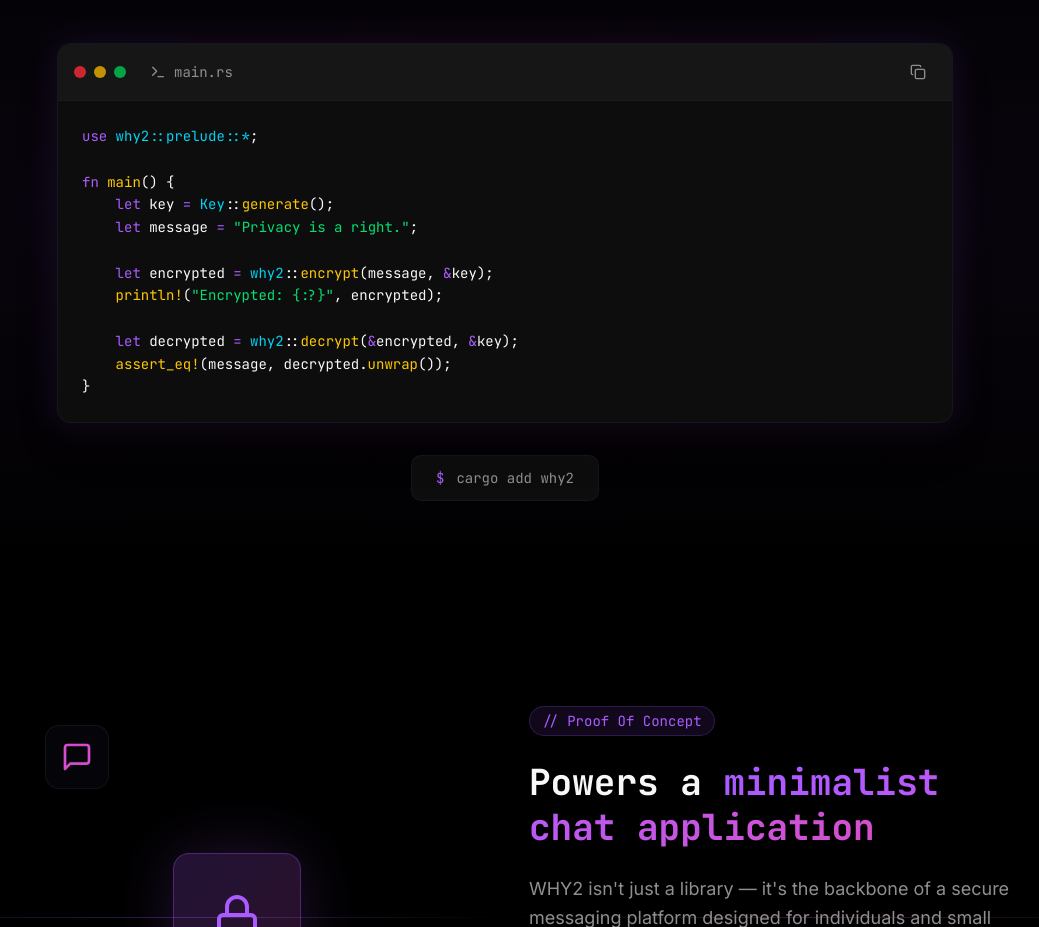
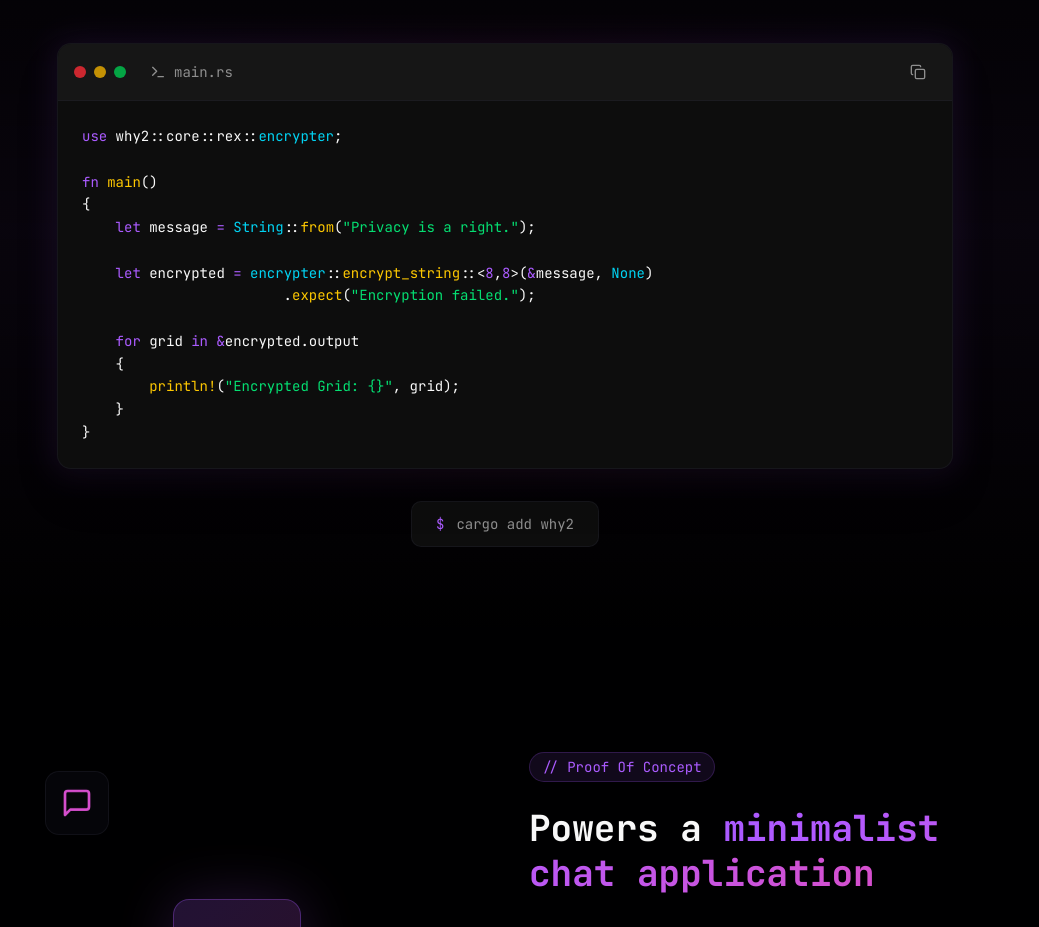
Before and after one commit to ENGO150/WHY2-Website, a Next.js app: page / in a window 1280 px wide. Shown: the part 1780-2707 px from the top of the page, without its empty margins (135-1174 px from the left). Built offline with nearby package versions, Linux system fonts and the light colour scheme.

Commit message:
update code snippet

```diff
--- a/components/code-showcase.tsx
+++ b/components/code-showcase.tsx
@@ -4,17 +4,19 @@ import { useState } from "react"
 import { Copy, Check, Terminal } from "lucide-react"
 import { Button } from "@/components/ui/button"
 
-const codeExample = `use why2::prelude::*;
+const codeExample = `use why2::core::rex::encrypter;
 
-fn main() {
-    let key = Key::generate();
-    let message = "Privacy is a right.";
+fn main()
+{
+    let message = String::from("Privacy is a right.");
 
-    let encrypted = why2::encrypt(message, &key);
-    println!("Encrypted: {:?}", encrypted);
+    let encrypted = encrypter::encrypt_string::<8,8>(&message, None)
+                        .expect("Encryption failed.");
 
-    let decrypted = why2::decrypt(&encrypted, &key);
-    assert_eq!(message, decrypted.unwrap());
+    for grid in &encrypted.output
+    {
+        println!("Encrypted Grid: {}", grid);
+    }
 }`
 
 export function CodeShowcase() {
@@ -75,54 +77,57 @@ export function CodeShowcase() {
             <div className="p-6 overflow-x-auto">
               <pre className="font-mono text-sm leading-relaxed">
                 <code>
-                  <span className="text-primary">use</span> <span className="text-cyan-400">why2::prelude::*</span>;
+                  <span className="text-primary">use</span>{" "}
+                  <span className="text-foreground">why2::core::rex::</span>
+                  <span className="text-cyan-400">encrypter</span>;
                   {"\n\n"}
                   <span className="text-primary">fn</span> <span className="text-yellow-400">main</span>
-                  <span className="text-foreground">{"()"}</span> <span className="text-foreground">{"{"}</span>
-                  {"\n"}
-                  {"    "}
-                  <span className="text-primary">let</span> <span className="text-foreground">key</span>{" "}
-                  <span className="text-primary">=</span> <span className="text-cyan-400">Key</span>
-                  <span className="text-foreground">::</span>
-                  <span className="text-yellow-400">generate</span>
-                  <span className="text-foreground">();</span>
+                  <span className="text-foreground">{"()"}</span> <span className="text-foreground">{"\n{"}</span>
                   {"\n"}
                   {"    "}
                   <span className="text-primary">let</span> <span className="text-foreground">message</span>{" "}
-                  <span className="text-primary">=</span> <span className="text-green-400">"Privacy is a right."</span>
-                  <span className="text-foreground">;</span>
+                  <span className="text-primary">=</span> <span className="text-cyan-400">String</span>
+                  <span className="text-foreground">::</span>
+                  <span className="text-yellow-400">from</span>(
+                  <span className="text-green-400">"Privacy is a right."</span>
+                  <span className="text-foreground">);</span>
                   {"\n\n"}
                   {"    "}
                   <span className="text-primary">let</span> <span className="text-foreground">encrypted</span>{" "}
-                  <span className="text-primary">=</span> <span className="text-cyan-400">why2</span>
+                  <span className="text-primary">=</span> <span className="text-cyan-400">encrypter</span>
                   <span className="text-foreground">::</span>
-                  <span className="text-yellow-400">encrypt</span>
-                  <span className="text-foreground">(message, </span>
+                  <span className="text-yellow-400">encrypt_string</span>
+                  <span className="text-foreground">::{"<"}</span>
+                  <span className="text-primary">8</span>,<span className="text-primary">8</span>
+                  <span className="text-foreground">{">"}(</span>
                   <span className="text-primary">&</span>
-                  <span className="text-foreground">key);</span>
+                  <span className="text-foreground">message, </span>
+                  <span className="text-cyan-400">None</span>
+                  <span className="text-foreground">)</span>
+                  {"\n"}
+                  {"                        "}
+                  <span className="text-foreground">.</span>
+                  <span className="text-yellow-400">expect</span>
+                  <span className="text-foreground">(</span>
+                  <span className="text-green-400">"Encryption failed."</span>
+                  <span className="text-foreground">);</span>
+                  {"\n\n"}
+                  {"    "}
+                  <span className="text-primary">for</span> grid <span className="text-primary">in</span>{" "}
+                  <span className="text-primary">&</span>
+                  <span className="text-foreground">encrypted.output</span>
                   {"\n"}
                   {"    "}
+                  <span className="text-foreground">{"{"}</span>
+                  {"\n"}
+                  {"        "}
                   <span className="text-yellow-400">println!</span>
                   <span className="text-foreground">(</span>
-                  <span className="text-green-400">{'"Encrypted: {:?}"'}</span>
-                  <span className="text-foreground">, encrypted);</span>
-                  {"\n\n"}
-                  {"    "}
-                  <span className="text-primary">let</span> <span className="text-foreground">decrypted</span>{" "}
-                  <span className="text-primary">=</span> <span className="text-cyan-400">why2</span>
-                  <span className="text-foreground">::</span>
-                  <span className="text-yellow-400">decrypt</span>
-                  <span className="text-foreground">(</span>
-                  <span className="text-primary">&</span>
-                  <span className="text-foreground">encrypted, </span>
-                  <span className="text-primary">&</span>
-                  <span className="text-foreground">key);</span>
+                  <span className="text-green-400">{'"Encrypted Grid: {}"'}</span>
+                  <span className="text-foreground">, grid);</span>
                   {"\n"}
                   {"    "}
-                  <span className="text-yellow-400">assert_eq!</span>
-                  <span className="text-foreground">(message, decrypted.</span>
-                  <span className="text-yellow-400">unwrap</span>
-                  <span className="text-foreground">());</span>
+                  <span className="text-foreground">{"}"}</span>
                   {"\n"}
                   <span className="text-foreground">{"}"}</span>
                 </code>
```
